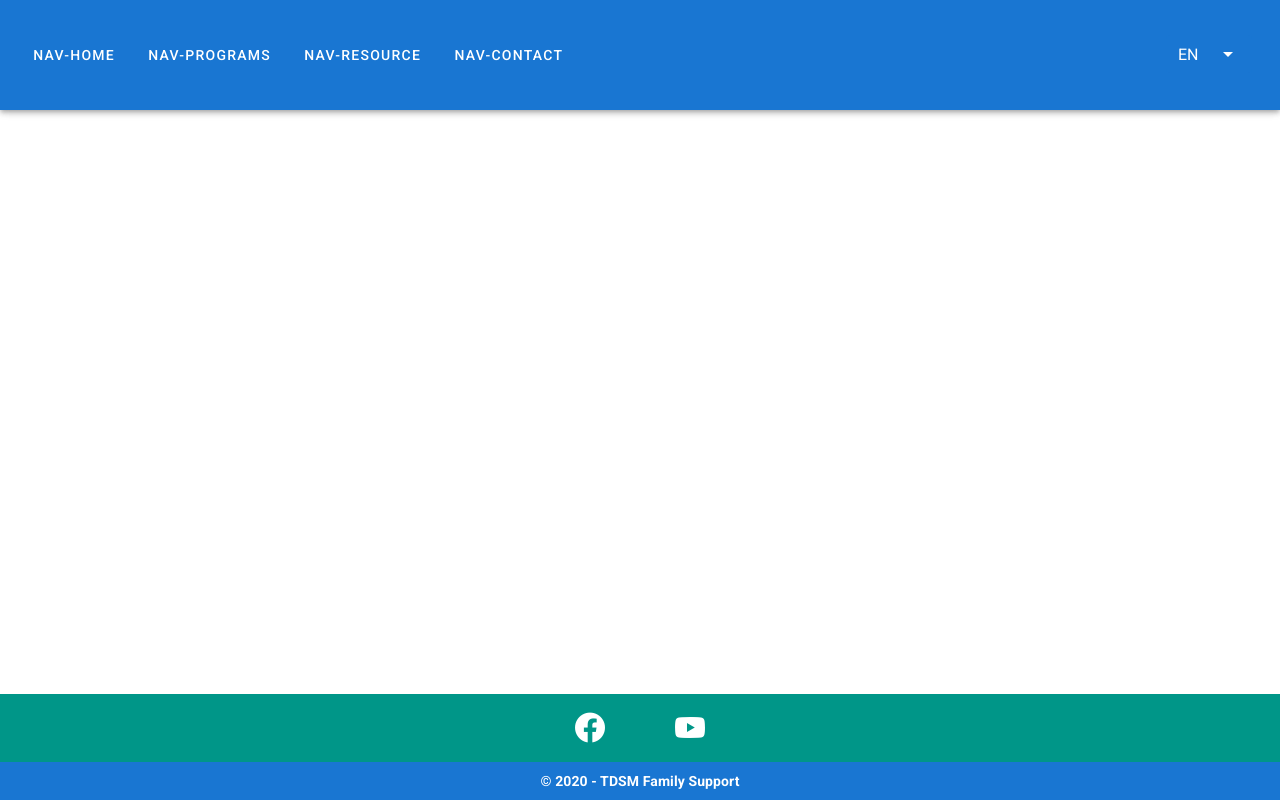
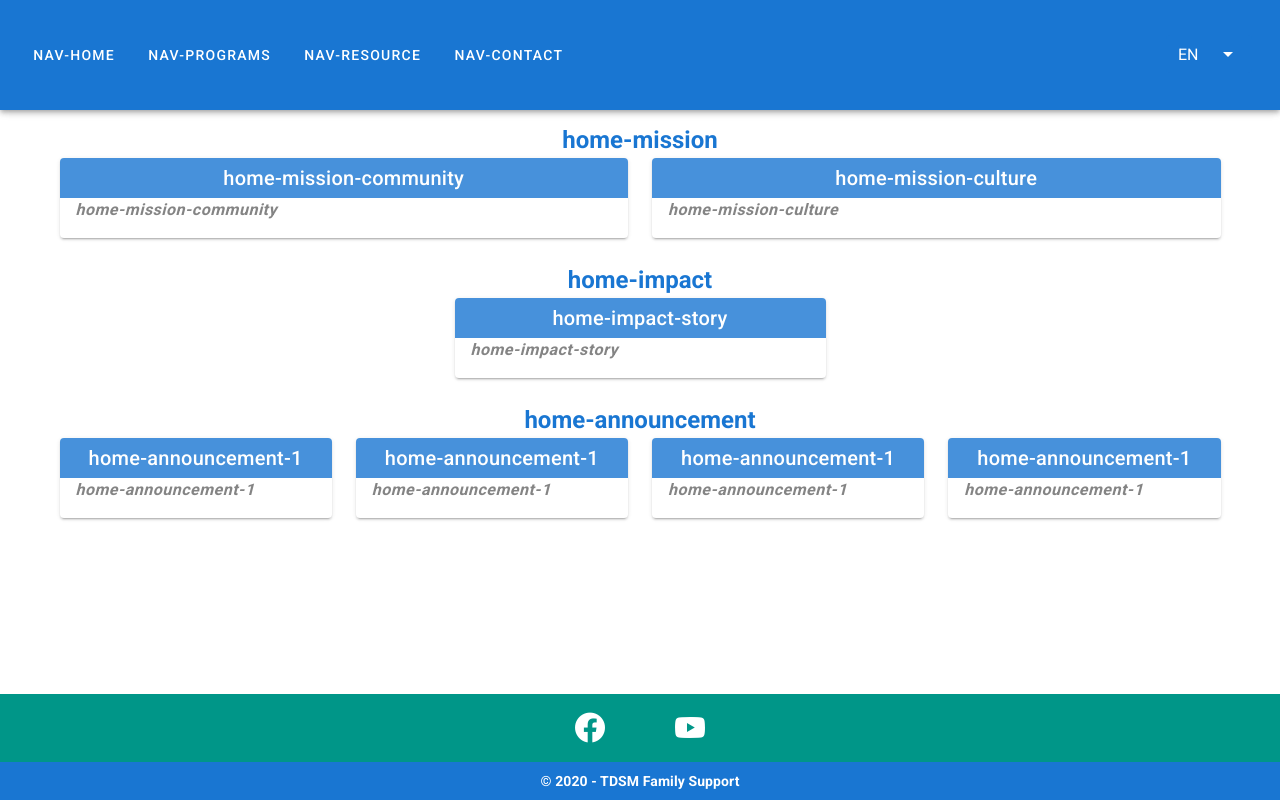
Before and after one commit to minhtut/tdsm-family-support, a Vue app: page / in a window 1280 px wide. Built offline with nearby package versions, Linux system fonts and the light colour scheme.

Commit message:
Added layouts for homepage and translation.

```diff
--- a/src/locales/en.json
+++ b/src/locales/en.json
@@ -6,5 +6,13 @@
   "page-home": "First page.",
   "page-programs": "Second page.",
   "page-resource": "Third page.",
-  "page-contact": "Fourth page."
+  "page-contact": "Fourth page.",
+
+  "home-mission": "Mission",
+  "home-mission-community": "Community Care",
+  "home-mission-culture": "Culture & Belonging",
+  "home-impact": "Results",
+  "home-impact-story": "Story 1",
+  "home-announcement": "Announcements",
+  "home-announcement-1": "Announcement"
 }
--- a/src/locales/my.json
+++ b/src/locales/my.json
@@ -6,5 +6,13 @@
   "page-home": "ပထမစာမျက်နှာ။",
   "page-programs": "အစီအစဉ် မျက်နှာ။",
   "page-resource": "အသုံးပြု စာမျက်နှာ။",
-  "page-contact": "ဆက်သွယ် စာမျက်နှာ။"
+  "page-contact": "ဆက်သွယ် စာမျက်နှာ။",
+
+  "home-mission": "ပုံမှန်အလုပ်",
+  "home-mission-community": "ရပ်ရွာအလုပ်",
+  "home-mission-culture": "ယဉ်ကျေးမှု",
+  "home-impact": "ရလဒ်",
+  "home-impact-story": "ဆောင်းပါး",
+  "home-announcement": "ကြေညာချက်များ",
+  "home-announcement-1": "ကြေညာချက်"
 }
--- a/src/views/Home.vue
+++ b/src/views/Home.vue
@@ -1,9 +1,176 @@
 <template>
-<div></div>
+  <v-container class="primarypa-4 text-center">
+    <h2 class="primary--text">{{ $t('home-mission') }}</h2>
+    <v-row
+      class="fill-height"
+      align="center"
+      justify="center"
+    >
+      <template v-for="(impact, i) in impacts">
+        <v-col
+          :key="i"
+          cols="12"
+          md="6"
+        >
+          <v-hover v-slot="{ hover }">
+            <v-card
+              :elevation="hover ? 12 : 2"
+              :class="{ 'on-hover': hover }"
+            >
+
+              <v-card-title class="primary title white--text">
+                <v-row
+                  class="fill-height flex-column"
+                >
+                  {{ $t(impact.title) }}
+                </v-row>
+              </v-card-title>
+              <v-card-text>
+                <div>
+                  <p class="ma-0 body-1 font-weight-bold font-italic text-left justify">
+                    {{ $t(impact.text) }}
+                  </p>
+                </div>
+              </v-card-text>
+            </v-card>
+          </v-hover>
+        </v-col>
+      </template>
+    </v-row>
+    <br>
+    <h2 class="primary--text">{{ $t('home-impact') }}</h2>
+    <v-row
+      class="fill-height"
+      align="center"
+      justify="center"
+    >
+      <template v-for="(story, i) in stories">
+        <v-col
+          :key="i"
+          cols="12"
+          md="4"
+        >
+          <v-hover v-slot="{ hover }">
+            <v-card
+              :elevation="hover ? 12 : 2"
+              :class="{ 'on-hover': hover }"
+            >
+
+              <v-card-title class="primary title white--text">
+                <v-row
+                  class="fill-height flex-column"
+                >
+                  {{ $t(story.title) }}
+                </v-row>
+              </v-card-title>
+              <v-card-text>
+                <div>
+                  <p class="ma-0 body-1 font-weight-bold font-italic text-left justify">
+                    {{ $t(story.text) }}
+                  </p>
+                </div>
+              </v-card-text>
+            </v-card>
+          </v-hover>
+        </v-col>
+      </template>
+    </v-row>
+
+    <br>
+    <h2 class="primary--text">{{ $t('home-announcement') }}</h2>
+    <v-row
+      class="fill-height"
+      align="center"
+      justify="center"
+    >
+      <template v-for="(announcement, i) in announcements">
+        <v-col
+          :key="i"
+          cols="12"
+          md="3"
+        >
+          <v-hover v-slot="{ hover }">
+            <v-card
+              :elevation="hover ? 12 : 2"
+              :class="{ 'on-hover': hover }"
+            >
+
+              <v-card-title class="primary title white--text">
+                <v-row
+                  class="fill-height flex-column"
+                >
+                  {{ $t(announcement.title) }}
+                </v-row>
+              </v-card-title>
+              <v-card-text>
+                <div>
+                  <p class="ma-0 body-1 font-weight-bold font-italic text-left justify">
+                    {{ $t(announcement.text) }}
+                  </p>
+                </div>
+              </v-card-text>
+            </v-card>
+          </v-hover>
+        </v-col>
+      </template>
+    </v-row>
+  </v-container>
 </template>
 
 <script>
 export default {
-  name: 'Home'
+  name: 'Home',
+  data: () => ({
+    icons: ['mdi-rewind', 'mdi-play', 'mdi-fast-forward'],
+    impacts: [
+      {
+        title: 'home-mission-community',
+        text: `home-mission-community`
+      },
+      {
+        title: 'home-mission-culture',
+        text: 'home-mission-culture'
+      }
+    ],
+    stories: [
+      {
+        title: 'home-impact-story',
+        text: `home-impact-story`
+      }
+    ],
+    announcements: [
+      {
+        title: 'home-announcement-1',
+        text: `home-announcement-1`
+      },
+      {
+        title: 'home-announcement-1',
+        text: `home-announcement-1`
+      },
+      {
+        title: 'home-announcement-1',
+        text: `home-announcement-1`
+      },
+      {
+        title: 'home-announcement-1',
+        text: `home-announcement-1`
+      }
+    ],
+    transparent: 'rgba(255, 255, 255, 0)'
+  }),
 }
 </script>
+
+<style scoped>
+.v-card {
+  transition: opacity .4s ease-in-out;
+}
+
+.v-card:not(.on-hover) {
+  opacity: 0.8;
+ }
+
+.show-btns {
+  color: rgba(255, 255, 255, 1) !important;
+}
+</style>
```
Also changed, not shown: 1 other file (tests, documents, lock files or other folders).
